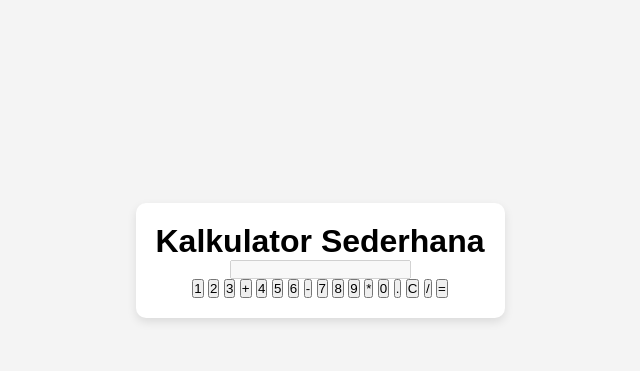
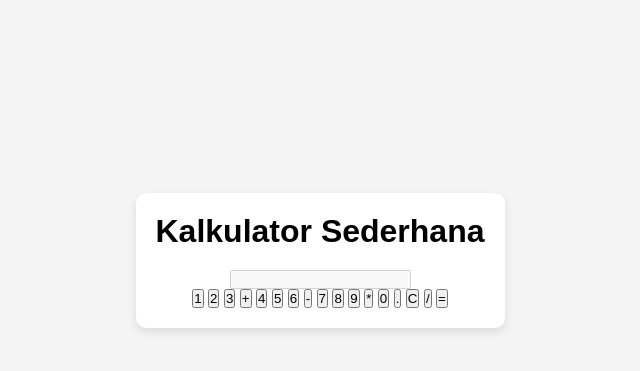
Before and after one commit to kholilblatir96/POJETCT_UTS, a PHP site: page / in a window 1280 px wide. Shown: the part 140-511 px from the top of the page, without its empty margins (320-960 px from the left). Run offline with PHP 8.4, Linux system fonts and the light colour scheme.

Commit message:
menambahkan margin bawah untuk elemen h1 di CSS

```diff
--- a/style.css
+++ b/style.css
@@ -20,3 +20,7 @@ body {
     padding: 20px;
     box-shadow: 0 4px 10px rgba(0, 0, 0, 0.1);
 }
+
+h1 {
+    margin-bottom: 20px;
+}
```
